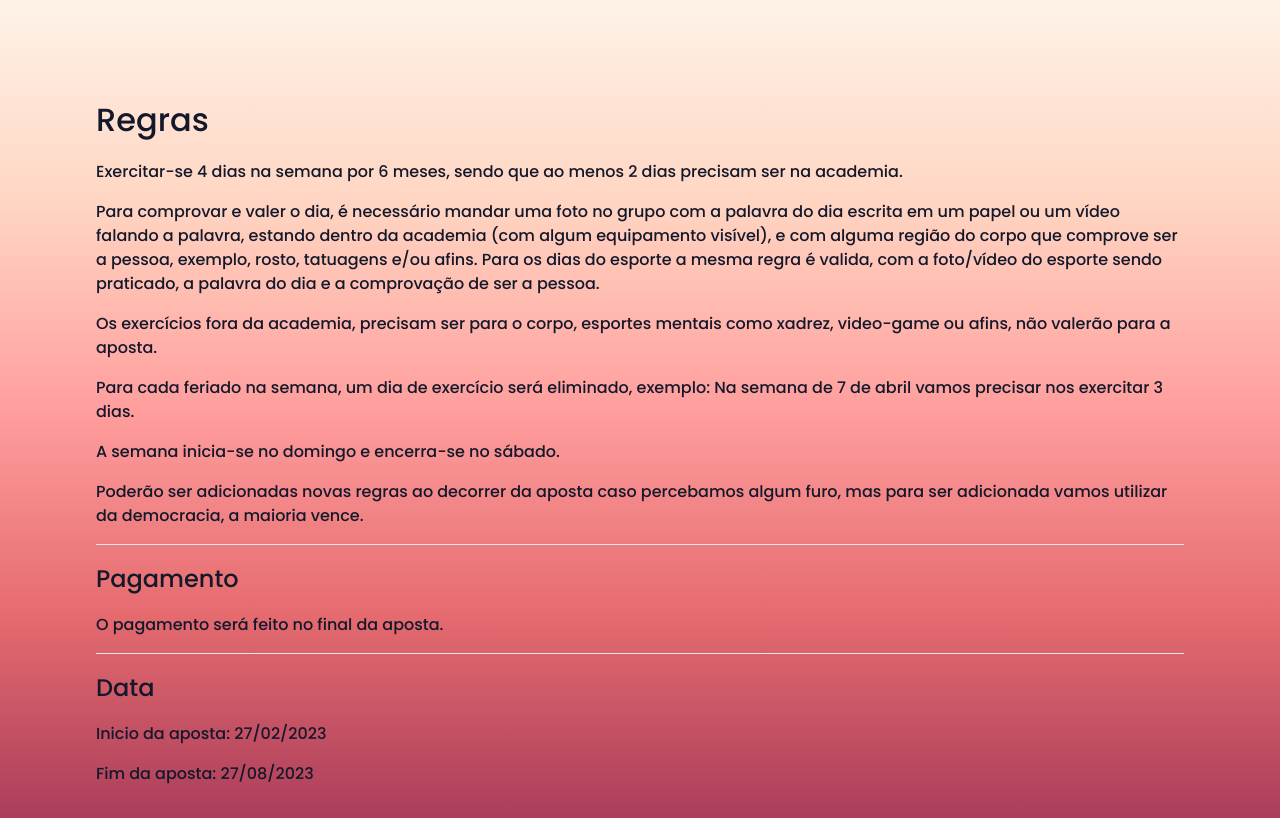
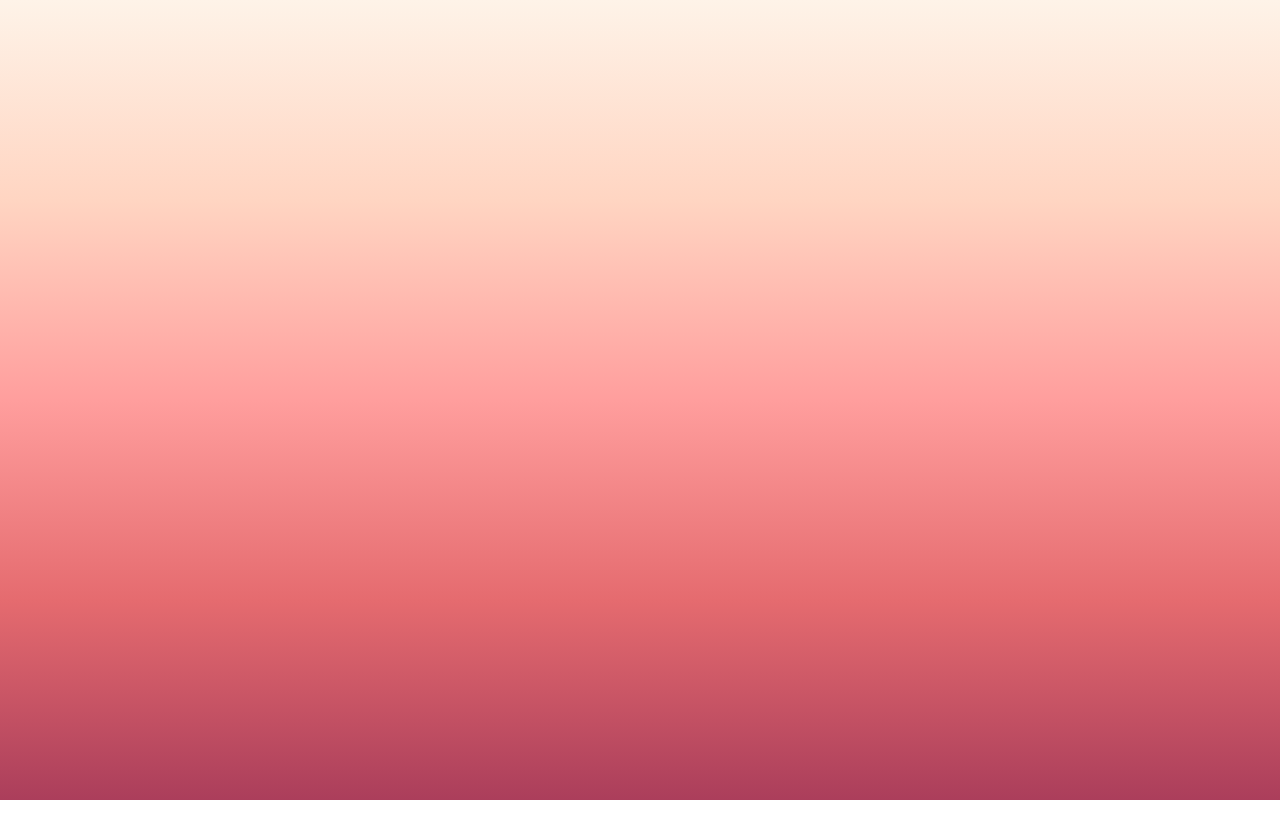
Before and after one commit to ribeirogab/gym-challenge, a Next.js app: page /rules in a window 1280 px wide. Built offline with nearby package versions, Linux system fonts and the light colour scheme.

Commit message:
refactor: test

```diff
--- a/src/app/layout.tsx
+++ b/src/app/layout.tsx
@@ -9,12 +9,12 @@ export const metadata = {
   description: 'tmp',
 };
 
-export default function RootLayout({ children }: { children: ReactNode }) {
+export default function RootLayout() {
   return (
     <html lang="pt-br">
       <body className={poppins.className}>
         {/* <Header className="absolute" /> */}
-        {children}
+        {/* {children} */}
       </body>
     </html>
   );
--- a/src/styles/globals.css
+++ b/src/styles/globals.css
@@ -16,6 +16,8 @@
 
   body {
     @apply text-gray-900;
+
+    height: 100vh;
 
     background: linear-gradient(
       to bottom,
```
